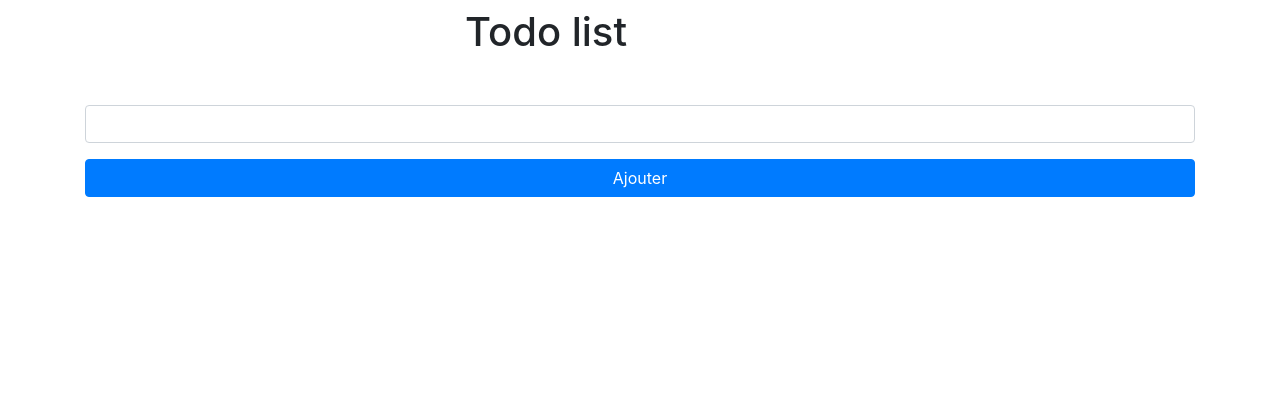
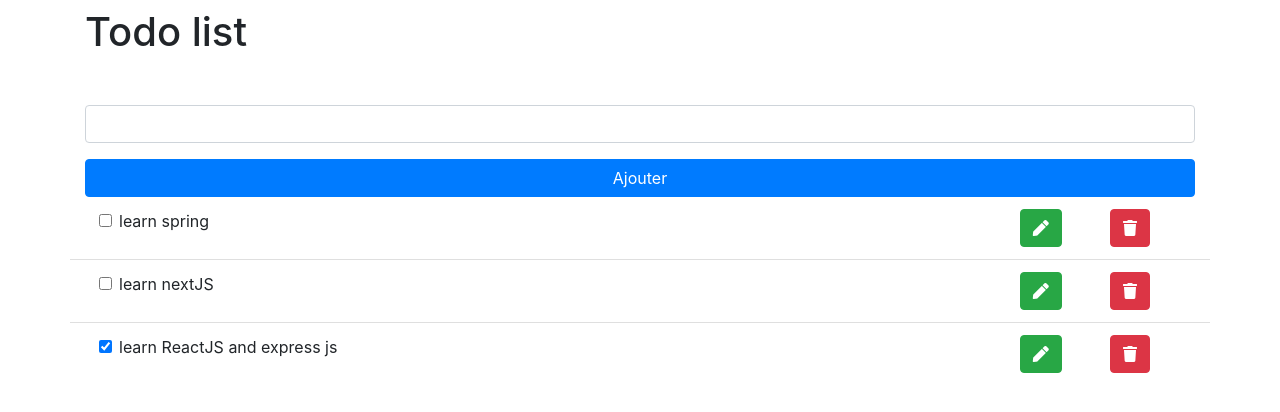
Before and after one commit to Abdelouahedd/spring_react_todo, a React (Create React App) app in the folder front_end/: page / in a window 1280 px wide. Shown: the top 412 px of the page. Built offline with nearby package versions, Linux system fonts and the light colour scheme.

Commit message:
add component for adding a task and create a context for alltasks in the app

```diff
--- a/front_end/package.json
+++ b/front_end/package.json
@@ -3,6 +3,7 @@
   "version": "0.1.0",
   "private": true,
   "dependencies": {
+    "@fortawesome/fontawesome-free": "^5.15.1",
     "@testing-library/jest-dom": "^5.11.6",
     "@testing-library/react": "^11.2.2",
     "@testing-library/user-event": "^12.2.2",
--- a/front_end/src/App.js
+++ b/front_end/src/App.js
@@ -1,16 +1,22 @@
 import "bootstrap/dist/css/bootstrap.min.css";
+import "@fortawesome/fontawesome-free/css/all.css"
 import AddTodo from "./add_todo/addTodo";
+import ListTodos from "./list_todos/listTodos";
+import TasksProvider from "./context/list_context"
 
 function App() {
   return (
     <div className="container">
-      <div className="row d-flex flex-column justify-content-center align-items-center">
+      <div className="row d-flex flex-column justify-content-center ">
         {/* <div className="row justify-content-md-center"> */}
-        <div className="col-lg-4 my-2 justify-content-md-center">
+        <div className="col-lg-6 my-2 justify-content-md-center">
           <h1>Todo list</h1>
         </div>
         <hr />
-        <AddTodo />
+        <TasksProvider>
+          <AddTodo />
+          <ListTodos />
+        </TasksProvider>
       </div>
     </div >
   );
--- /dev/null
+++ b/front_end/src/actions/taskActions.js
@@ -0,0 +1,4 @@
+
+export const addTask = (dispatch, task) => {
+    dispatch({ type: "ADD_TASK", payload: task });
+}
--- a/front_end/src/add_todo/addTodo.jsx
+++ b/front_end/src/add_todo/addTodo.jsx
@@ -1,8 +1,12 @@
 import React from 'react';
 import { useFormik } from 'formik';
 import * as Yup from 'yup';
+import { addTask } from '../actions/taskActions';
+import { useTaskst } from '../context/list_context';
 
 const AddTodo = () => {
+    const { dispatch } = useTaskst();
+
     const validate = Yup.object({
         task: Yup.string()
             .min(3, 'Must be 3 characters or more')
@@ -10,13 +14,20 @@ const AddTodo = () => {
             .required('Required'),
     });
 
+
     const formik = useFormik({
         initialValues: {
             task: '',
         },
         validationSchema: validate,
-        onSubmit: values => {
-            console.log(JSON.stringify(values, null, 2));
+        onSubmit: (values, actions) => {
+            const task = {
+                id: Math.random(),
+                task: values.task,
+                completed: false
+            }
+            // addTask(dispatch, task);
+            console.log(task);
         },
     });
     return (
--- /dev/null
+++ b/front_end/src/context/list_context.js
@@ -0,0 +1,50 @@
+import React from "react";
+import TaskReducer from "../reducers/taskReducer";
+import { addTask } from "../actions/taskActions"
+
+const initState = [
+    {
+        id: 1,
+        task: "learn spring",
+        completed: false
+    },
+    {
+        id: 2,
+        task: "learn nextJS",
+        completed: false
+    },
+    {
+        id: 3,
+        task: "learn ReactJS and express js",
+        completed: true
+    }
+]
+
+export const Taskscontext = React.createContext();
+
+export default function TaskProvider({ children }) {
+    const [state, dispatch] = React.useReducer(TaskReducer, initState);
+    const tasks = React.useMemo(() => [state, dispatch], [state]);
+
+    return (
+        <Taskscontext.Provider
+            value={tasks}
+        >
+            {children}
+        </Taskscontext.Provider>
+    );
+}
+
+export function useTaskst() {
+    const context = React.useContext(Taskscontext)
+    if (!context) {
+        throw new Error(`useCount must be used within a CountProvider`)
+    }
+    const [state, dispatch] = context
+
+    return {
+        state,
+        dispatch,
+        addTask,
+    }
+}
--- /dev/null
+++ b/front_end/src/list_todos/listTodos.jsx
@@ -0,0 +1,36 @@
+import React from 'react'
+import { useTaskst } from '../context/list_context'
+
+export default function ListTodos() {
+    const { state } = useTaskst();
+
+    return (
+        <div className=" justify-content-md-center">
+            <ul className="list-group list-group-flush">
+                {
+                    state?.map(el => <li key={el.id} className="list-group-item">
+                        <div className="form-row ml-4">
+                            <div className="col-10 form-check">
+                                <input className="form-check-input" type="checkbox" value={el.completed} defaultChecked={el.completed} id="defaultCheck1" />
+                                <label className="form-check-label" htmlFor="defaultCheck1">
+                                    {el.task}
+                                </label>
+                            </div>
+
+                            <div className="col-1">
+                                <button className="btn btn-success">
+                                    <i className="fa fa-pen" aria-hidden="true"></i>
+                                </button>
+                            </div>
+                            <div className="col-1">
+                                <button className="btn btn-danger">
+                                    <i className="fa fa-trash" aria-hidden="true"></i>
+                                </button>
+                            </div>
+                        </div>
+                    </li>)
+                }
+            </ul>
+        </div >
+    )
+}
--- /dev/null
+++ b/front_end/src/reducers/taskReducer.js
@@ -0,0 +1,34 @@
+
+const TaskReducer = (state, action) => {
+    switch (action.type) {
+        case "GET_ALL_TASKS":
+            return {
+                ...state,
+                tasks: action.payload
+            };
+        case "ADD_TASK":
+            return {
+                ...state,
+                tasks: state.tasks?.push(action.payload)
+            };
+        case "DELETE_TASK":
+            return {
+                ...state,
+                tasks: state.tasks.filter(task => task.id !== action.payload)
+            };
+        case "UPDATE_TASK":
+            return {
+                tasks: state.tasks.map(
+                    task =>
+                        task.id === action.payload.id ?
+                            task = action.payload :
+                            task
+                )
+            };
+        default:
+            return {
+                ...state
+            }
+    }
+}
+export default TaskReducer;
```
Also changed, not shown: 1 other file (tests, documents, lock files or other folders).
